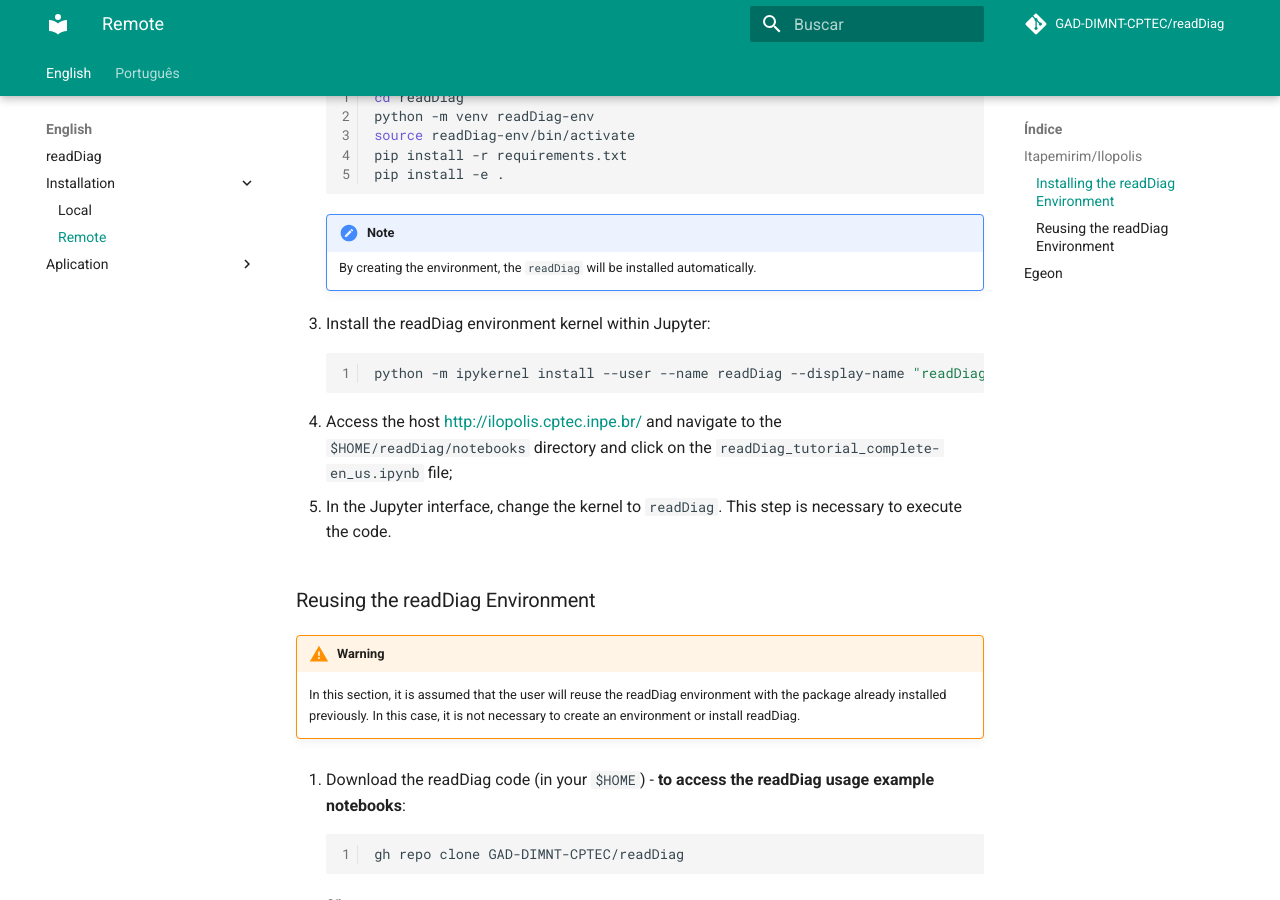
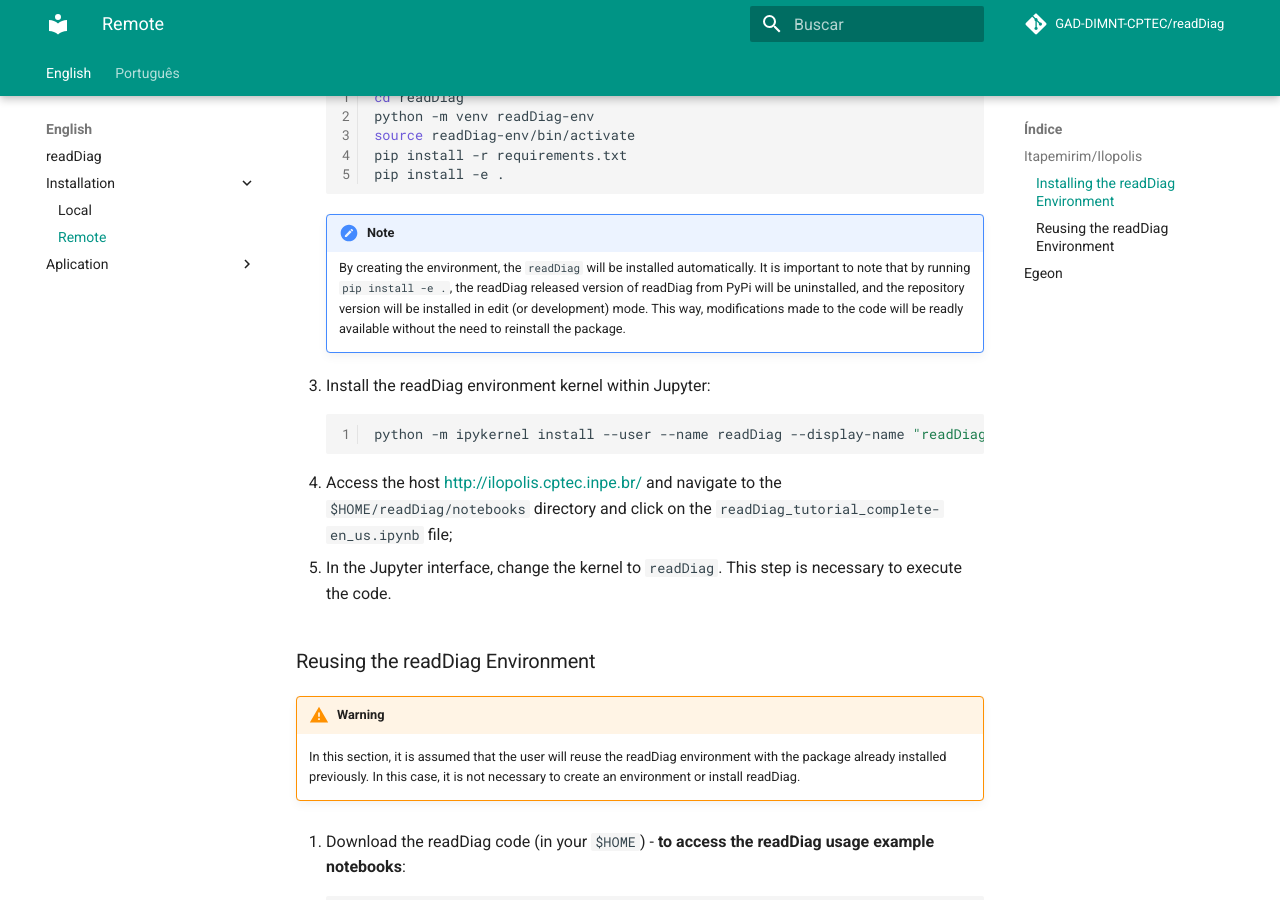
Before and after one commit to viezelc/readDiag, an MkDocs documentation site: the page built from docs/en/install_remote.md, in a window 1280 px wide and 900 px high, scrolled down 1000 px. Built offline with MkDocs 1.6.1 and Material for MkDocs 9.7.7, drawn with Linux system fonts in a browser that asks for light colours; comment, search, counter and statistics services are not loaded; some of the changed text lies outside the part shown.

Commit message:
Atualizando arquivos en/install_remote.md e pt/instala_remoto.md

````diff
--- a/docs/en/install_remote.md
+++ b/docs/en/install_remote.md
@@ -44,7 +44,7 @@ The Ilopolis machine has a Jupyter server that can be used to run readDiag. This
 
     !!! note "Note"
 
-        By creating the environment, the `readDiag` will be installed automatically.
+        By creating the environment, the `readDiag` will be installed automatically. It is important to note that by running `pip install -e .`, the readDiag released version of readDiag from PyPi will be uninstalled, and the repository version will be installed in edit (or development) mode. This way, modifications made to the code will be readly available without the need to reinstall the package.
 
 3. Install the readDiag environment kernel within Jupyter:
 
@@ -106,6 +106,7 @@ To use readDiag on Egeon, follow the instructions below:
     ```bash linenums="1"
     jupyter-notebook --ip='*' --NotebookApp.token='' --NotebookApp.password='' --no-browser
     ```
+
 4. On your computer, run the following command to open Jupyter locally - where `localhost:XXXX` should be a port on your computer, e.g., `localhost:8820`:
 
     ```bash linenums="1"
````
Also changed, not shown: docs/pt/instala_remoto.md (+1 -0 lines).
